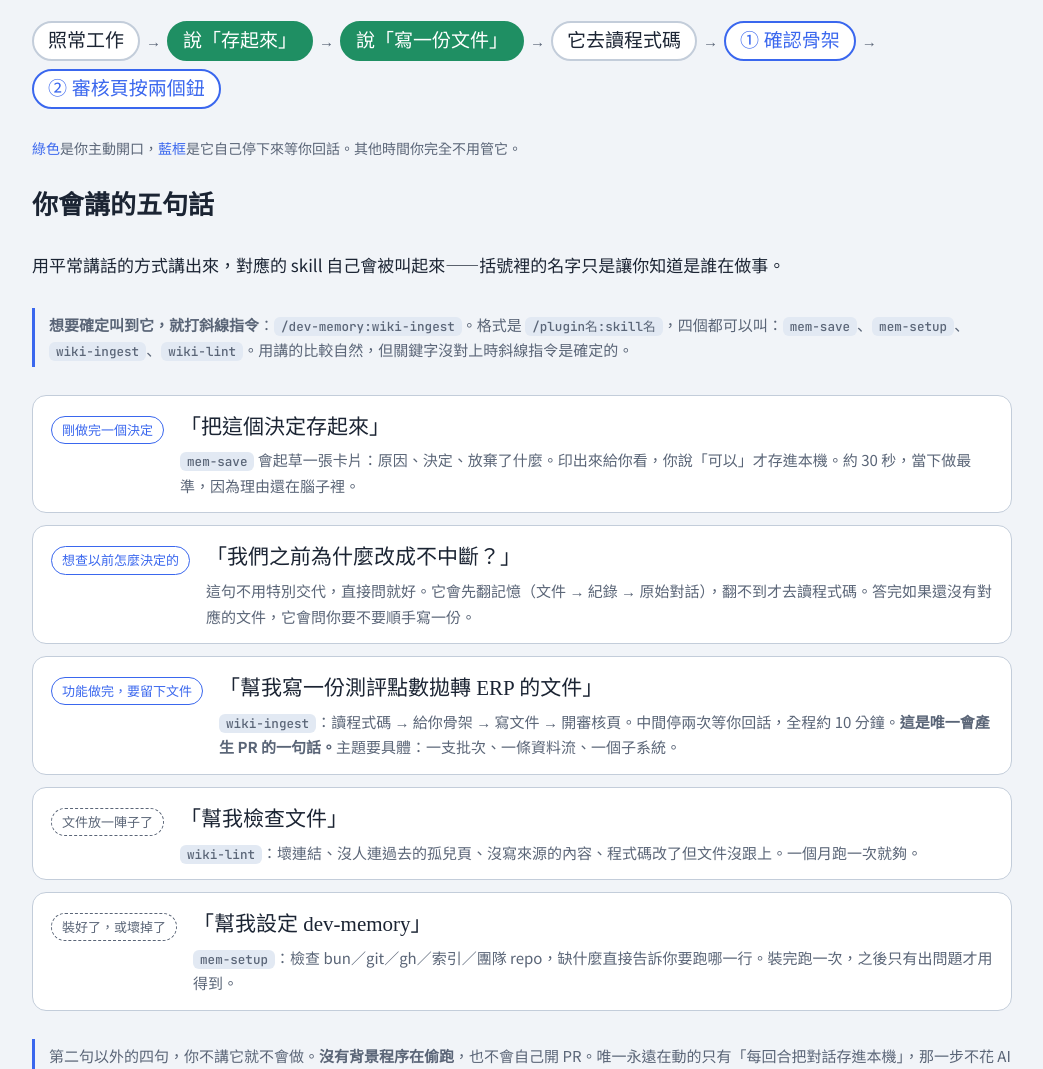
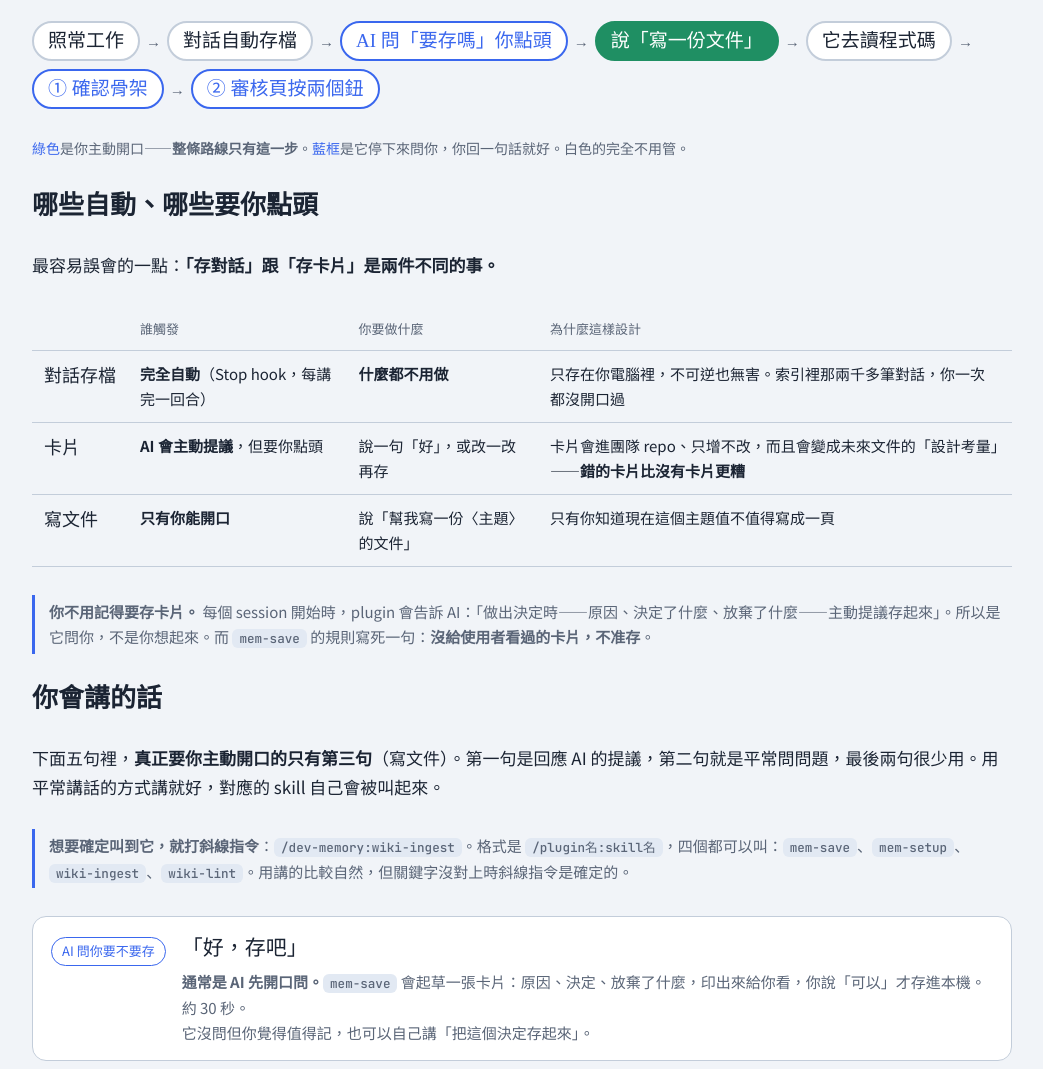
Before and after one commit to xinqilin/dev-memory, a plain HTML site: page docs/eli5.html in a window 1280 px wide. Shown: the part 4440-5509 px from the top of the page, without its empty margins (118-1161 px from the left). Drawn offline with Linux system fonts and the light colour scheme; a web font is replaced by a local one.

Commit message:
docs: the diagram implied you must remember to save cards; the AI offers

```diff
--- a/docs/eli5.html
+++ b/docs/eli5.html
@@ -683,24 +683,58 @@
 
     <div class="route" aria-label="你的動作">
       <span class="stop">照常工作</span><span class="to">→</span>
-      <span class="stop you">說「存起來」</span><span class="to">→</span>
+      <span class="stop">對話自動存檔</span><span class="to">→</span>
+      <span class="stop gate">AI 問「要存嗎」你點頭</span><span class="to">→</span>
       <span class="stop you">說「寫一份文件」</span><span class="to">→</span>
       <span class="stop">它去讀程式碼</span><span class="to">→</span>
       <span class="stop gate">① 確認骨架</span><span class="to">→</span>
       <span class="stop gate">② 審核頁按兩個鈕</span>
     </div>
-    <p class="legend"><b>綠色</b>是你主動開口，<b>藍框</b>是它自己停下來等你回話。其他時間你完全不用管它。</p>
-
-    <h3>你會講的五句話</h3>
-    <p>用平常講話的方式講出來，對應的 skill 自己會被叫起來——括號裡的名字只是讓你知道是誰在做事。</p>
+    <p class="legend"><b>綠色</b>是你主動開口——<strong>整條路線只有這一步</strong>。<b>藍框</b>是它停下來問你，你回一句話就好。白色的完全不用管。</p>
+
+    <h3>哪些自動、哪些要你點頭</h3>
+    <p>最容易誤會的一點：<strong>「存對話」跟「存卡片」是兩件不同的事。</strong></p>
+
+    <div class="flow-wrap">
+      <table class="flow">
+        <thead>
+          <tr><th></th><th>誰觸發</th><th>你要做什麼</th><th>為什麼這樣設計</th></tr>
+        </thead>
+        <tbody>
+          <tr>
+            <td>對話存檔</td>
+            <td><strong>完全自動</strong>（Stop hook，每講完一回合）</td>
+            <td><strong>什麼都不用做</strong></td>
+            <td>只存在你電腦裡，不可逆也無害。索引裡那兩千多筆對話，你一次都沒開口過</td>
+          </tr>
+          <tr>
+            <td>卡片</td>
+            <td><strong>AI 會主動提議</strong>，但要你點頭</td>
+            <td>說一句「好」，或改一改再存</td>
+            <td>卡片會進團隊 repo、只增不改，而且會變成未來文件的「設計考量」——<strong>錯的卡片比沒有卡片更糟</strong></td>
+          </tr>
+          <tr>
+            <td>寫文件</td>
+            <td><strong>只有你能開口</strong></td>
+            <td>說「幫我寫一份〈主題〉的文件」</td>
+            <td>只有你知道現在這個主題值不值得寫成一頁</td>
+          </tr>
+        </tbody>
+      </table>
+    </div>
+
+    <p class="note"><strong>你不用記得要存卡片。</strong> 每個 session 開始時，plugin 會告訴 AI：「做出決定時——原因、決定了什麼、放棄了什麼——主動提議存起來」。所以是它問你，不是你想起來。而 <code>mem-save</code> 的規則寫死一句：<strong>沒給使用者看過的卡片，不准存</strong>。</p>
+
+    <h3>你會講的話</h3>
+    <p>下面五句裡，<strong>真正要你主動開口的只有第三句</strong>（寫文件）。第一句是回應 AI 的提議，第二句就是平常問問題，最後兩句很少用。用平常講話的方式講就好，對應的 skill 自己會被叫起來。</p>
     <p class="note"><strong>想要確定叫到它，就打斜線指令</strong>：<code>/dev-memory:wiki-ingest</code>。格式是 <code>/plugin名:skill名</code>，四個都可以叫：<code>mem-save</code>、<code>mem-setup</code>、<code>wiki-ingest</code>、<code>wiki-lint</code>。用講的比較自然，但關鍵字沒對上時斜線指令是確定的。</p>
 
     <div class="says">
       <div class="say-this">
-        <span class="when">剛做完一個決定</span>
+        <span class="when">AI 問你要不要存</span>
         <div>
-          <q>把這個決定存起來</q>
-          <small><code>mem-save</code> 會起草一張卡片：原因、決定、放棄了什麼。印出來給你看，你說「可以」才存進本機。約 30 秒，當下做最準，因為理由還在腦子裡。</small>
+          <q>好，存吧</q>
+          <small><strong>通常是 AI 先開口問。</strong><code>mem-save</code> 會起草一張卡片：原因、決定、放棄了什麼，印出來給你看，你說「可以」才存進本機。約 30 秒。<br>它沒問但你覺得值得記，也可以自己講「把這個決定存起來」。</small>
         </div>
       </div>
 
@@ -748,7 +782,7 @@
         <tbody>
           <tr>
             <td>做決定的當下</td>
-            <td>講「存起來」</td>
+            <td>AI 問你就點頭</td>
             <td>卡片很便宜，寧可多存。它是之後文件「設計考量」那一節的來源</td>
           </tr>
           <tr>
```
